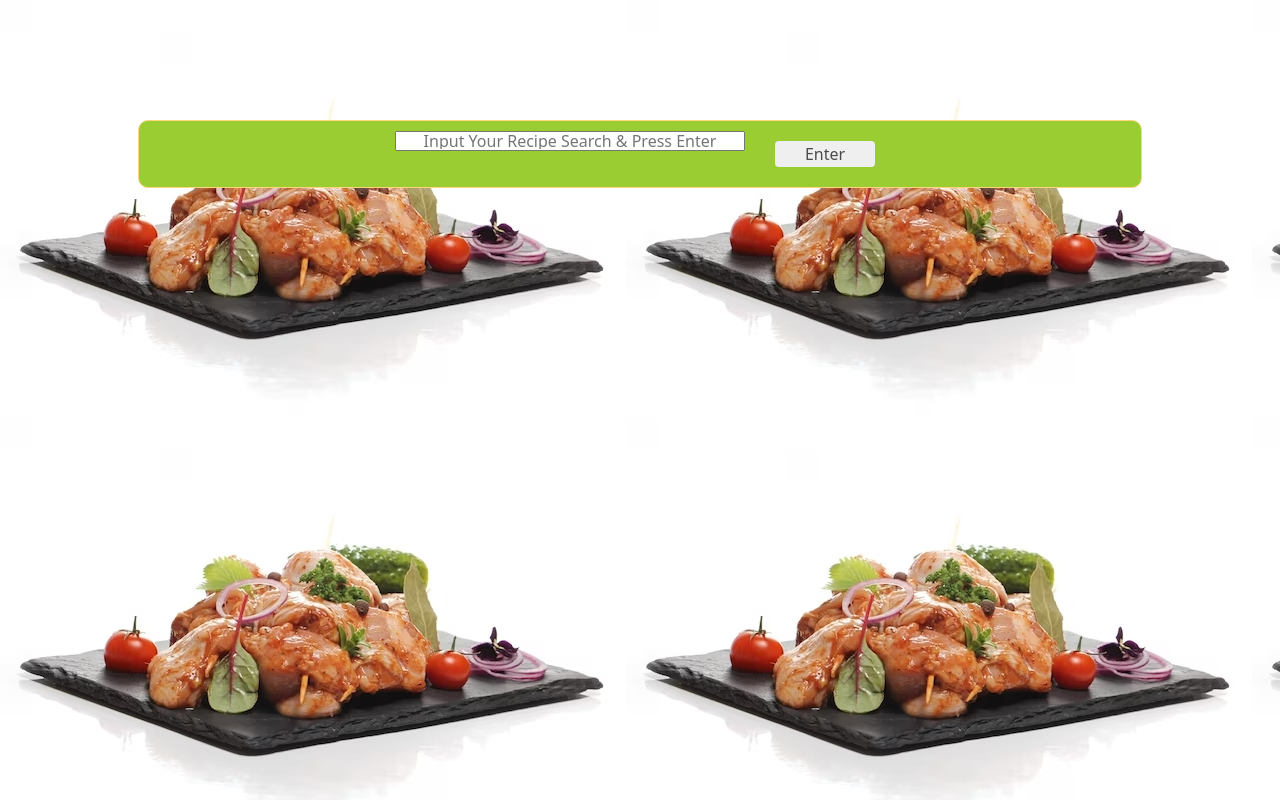
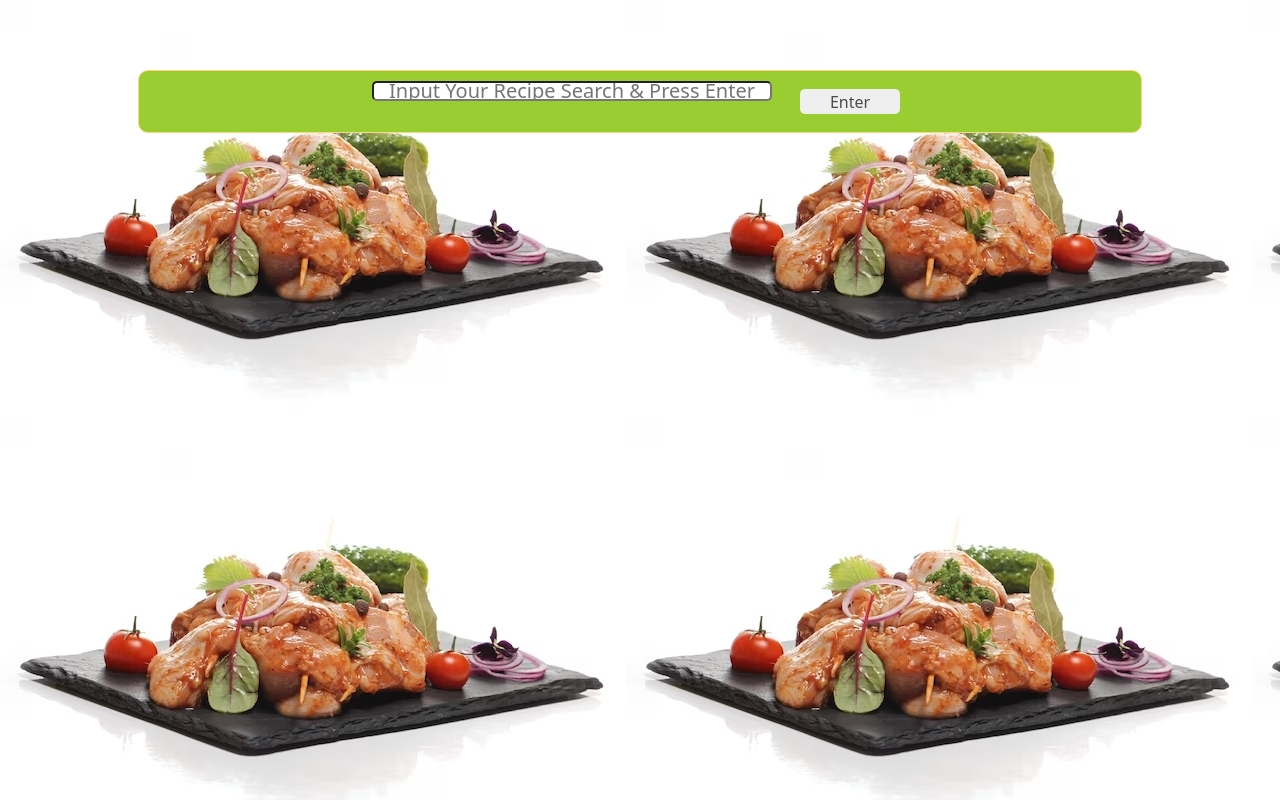
Before and after one commit to John-Mwau/Phase1-Project, a plain HTML site: page index.html in a window 1280 px wide. Drawn offline with Linux system fonts and the light colour scheme; files whose address does not match are found by name.

Commit message:
grid view

```diff
--- a/main.css
+++ b/main.css
@@ -6,22 +6,24 @@ body{
  display: flex;
  justify-content: center;
  align-items: center;
- margin-top: 100px;
+ margin-top: 50px;
 }
 input[type=text]{
-    width: 350px;
+    width: 400px;
     height: 20px;
+    font-size: 20px;
     text-align: center;
-    margin: auto;
     margin: 10px;
+    padding: 5px;
+    border-radius: 5px;
 }
 input[type="submit"] {
     width: 100px;
-    margin: 20px;
+    height: 25px;
+    margin: 18px;
     border: none;
-    border-radius: 4px;
+    border-radius: 5px;
     color: rgb(75, 75, 75);
-    text-decoration: none;
     text-align: center;
     cursor: pointer;
   }
@@ -38,6 +40,6 @@ input[type="submit"] {
     margin-top: 50px;
     width: 100%;
     display: grid;
-    grid-gap: 25px;
+    grid-gap: 10px;
     grid-template: auto / repeat(auto-fit, minmax(300px, 1fr));
   }
```
Also changed, not shown: images/delicacy.avif (deleted).
